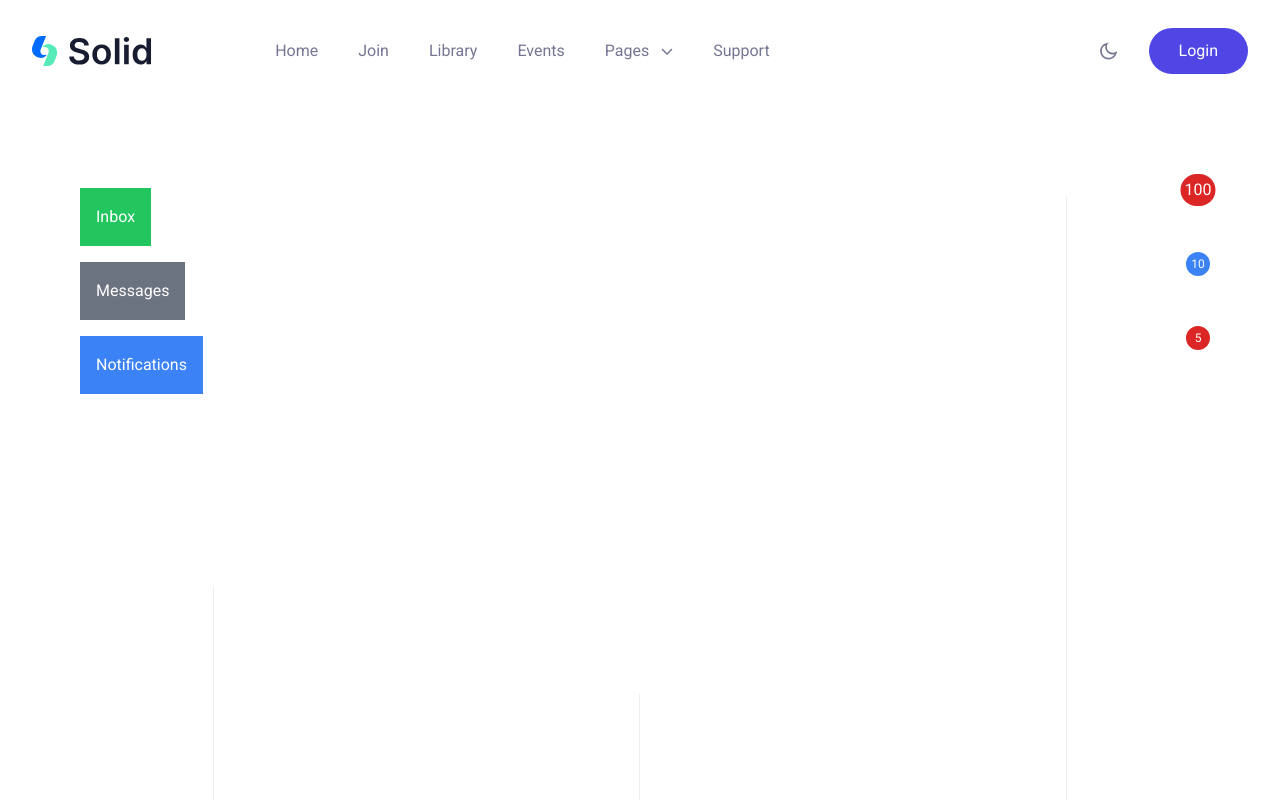
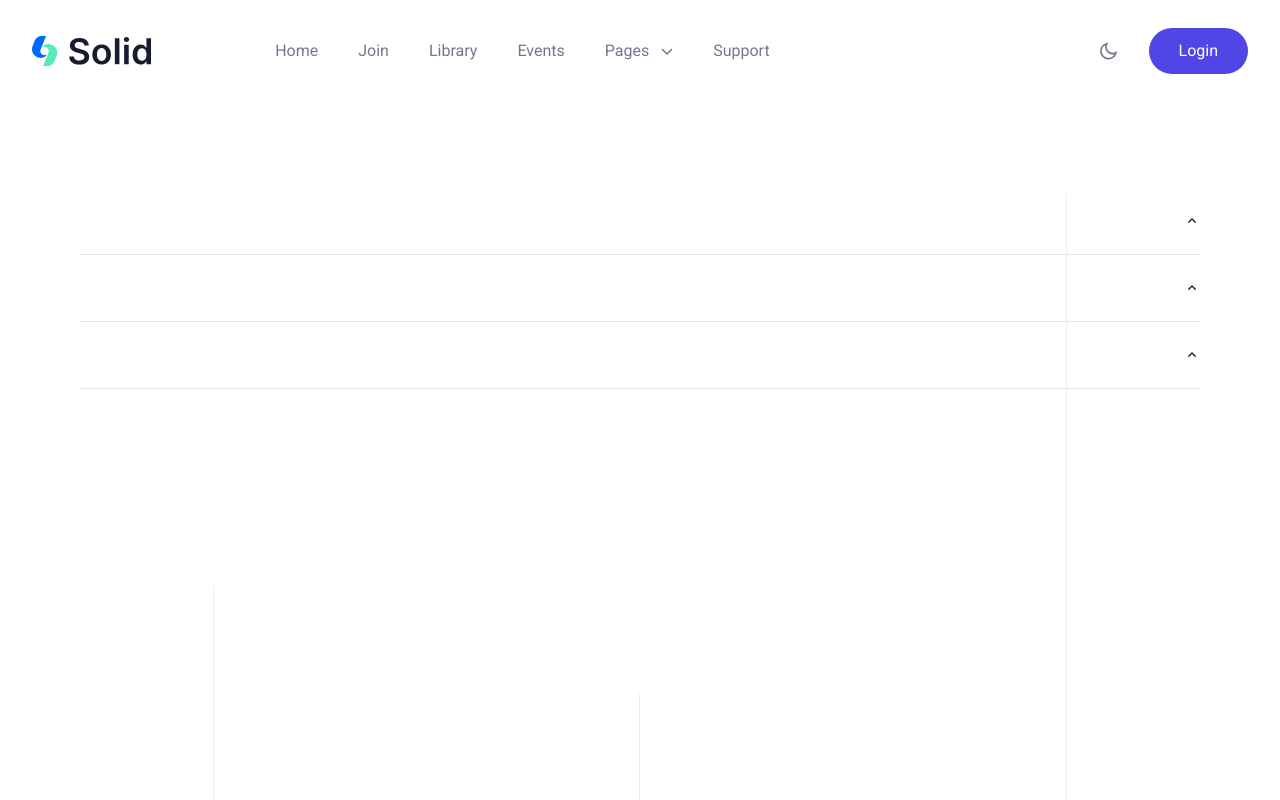
Before and after one commit to siavashsk/eventure, a Next.js app: page /test in a window 1280 px wide. Shown: the top 800 px of the page. Built offline with nearby package versions, Linux system fonts and the light colour scheme.

Commit message:
feat(UI/Accordion): implemented

```diff
--- a/app/(site)/test/page.tsx
+++ b/app/(site)/test/page.tsx
@@ -1,20 +1,30 @@
 "use client";
 import { Badge, Popover } from "@/components/UI";
+import Accordion from "@/components/UI/Accordion";
 import React from "react";
 
 const Test = () => {
+  const accordionItems = [
+    {
+      title: "What is Material Tailwind?",
+      content:
+        "Material Tailwind is a framework that enhances Tailwind CSS with additional styles and components.",
+    },
+    {
+      title: "How to use Material Tailwind?",
+      content:
+        "You can use Material Tailwind by importing its components into your Tailwind CSS project.",
+    },
+    {
+      title: "What can I do with Material Tailwind?",
+      content:
+        "Material Tailwind allows you to quickly build modern, responsive websites with a focus on design.",
+    },
+  ];
   return (
     <div className="h-[100vh] w-full">
       <div className="mt-27 flex h-full w-full flex-col gap-4 p-20">
-        <Badge count={100} size="lg">
-          <button className="bg-green-500 p-4 text-white">Inbox</button>
-        </Badge>
-        <Badge count={10} color="bg-blue-500">
-          <button className="bg-gray-500 p-4 text-white">Messages</button>
-        </Badge>
-        <Badge count={5}>
-          <button className="bg-blue-500 p-4 text-white">Notifications</button>
-        </Badge>
+        <Accordion items={accordionItems} />
       </div>
     </div>
   );
--- /dev/null
+++ b/components/UI/Accordion/index.tsx
@@ -0,0 +1,72 @@
+import React, { useState } from "react";
+
+// AccordionItem Component
+const AccordionItem = ({
+  index,
+  title,
+  content,
+  isOpen,
+  toggleAccordion,
+}: any) => {
+  return (
+    <div className="border-b border-slate-200">
+      <button
+        onClick={() => toggleAccordion(index)}
+        className="flex w-full items-center justify-between py-5 text-white"
+      >
+        <span>{title}</span>
+        <span
+          className={`text-slate-800 transition-transform duration-300 ${
+            isOpen ? "rotate-45" : ""
+          }`}
+        >
+          <svg
+            xmlns="http://www.w3.org/2000/svg"
+            viewBox="0 0 16 16"
+            fill="currentColor"
+            className="h-4 w-4"
+          >
+            <path
+              fillRule="evenodd"
+              d="M11.78 9.78a.75.75 0 0 1-1.06 0L8 7.06 5.28 9.78a.75.75 0 0 1-1.06-1.06l3.25-3.25a.75.75 0 0 1 1.06 0l3.25 3.25a.75.75 0 0 1 0 1.06Z"
+              clipRule="evenodd"
+            />
+          </svg>
+        </span>
+      </button>
+      <div
+        className={`max-h-0 overflow-hidden transition-all duration-300 ease-in-out ${
+          isOpen ? "max-h-screen" : ""
+        }`}
+      >
+        <div className="pb-5 text-sm text-slate-500">{content}</div>
+      </div>
+    </div>
+  );
+};
+
+// Parent Accordion Component
+const Accordion = ({ items }: any) => {
+  const [openIndex, setOpenIndex] = useState<number | null>(null);
+
+  const toggleAccordion = (index: number) => {
+    setOpenIndex(openIndex === index ? null : index);
+  };
+
+  return (
+    <div>
+      {items.map((item: any, index: number) => (
+        <AccordionItem
+          key={index}
+          index={index}
+          title={item.title}
+          content={item.content}
+          isOpen={openIndex === index}
+          toggleAccordion={toggleAccordion}
+        />
+      ))}
+    </div>
+  );
+};
+
+export default Accordion;
--- a/components/UI/index.ts
+++ b/components/UI/index.ts
@@ -19,3 +19,4 @@ export { default as Popover } from "./Popover";
 export { default as SearchInput } from "./SearchInput";
 export { default as Breadcrumbs } from "./Breadcrumbs";
 export { default as Badge } from "./Badge";
+export { default as Accordion } from "./Accordion";
```
